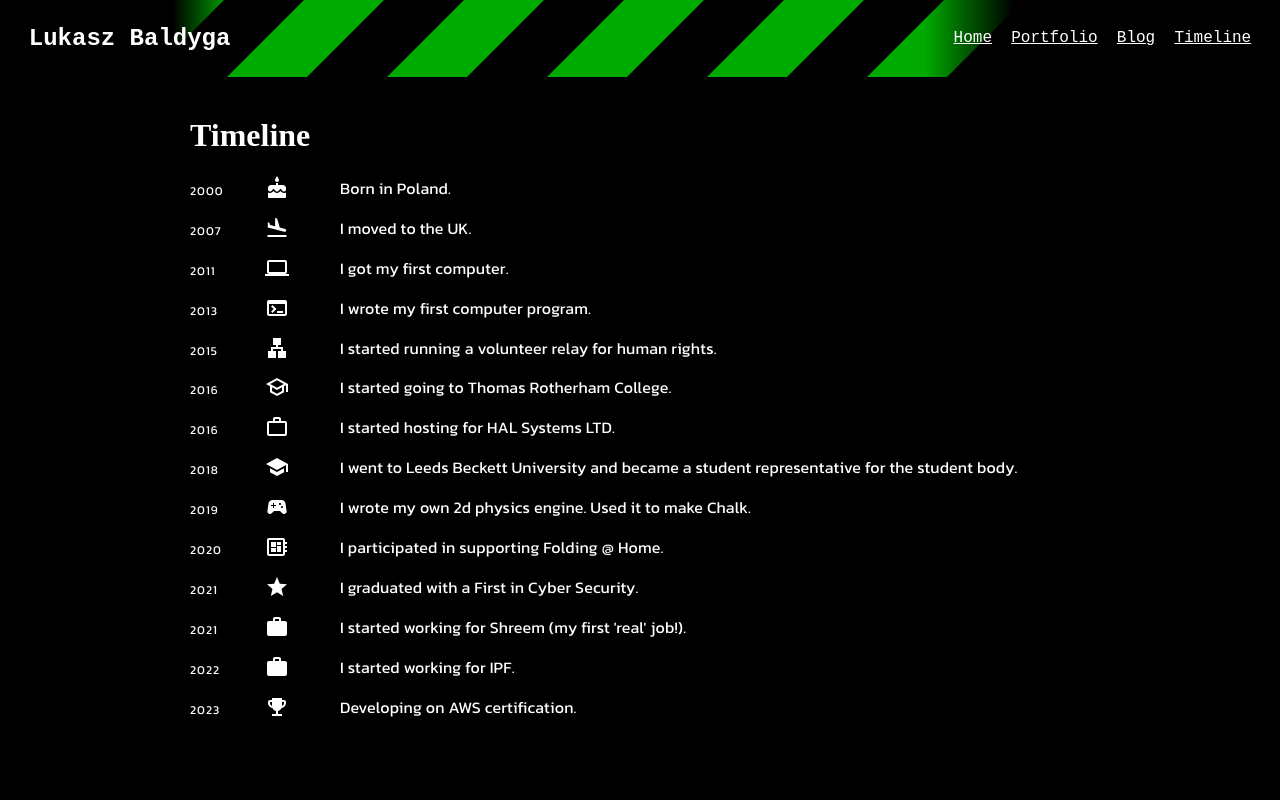
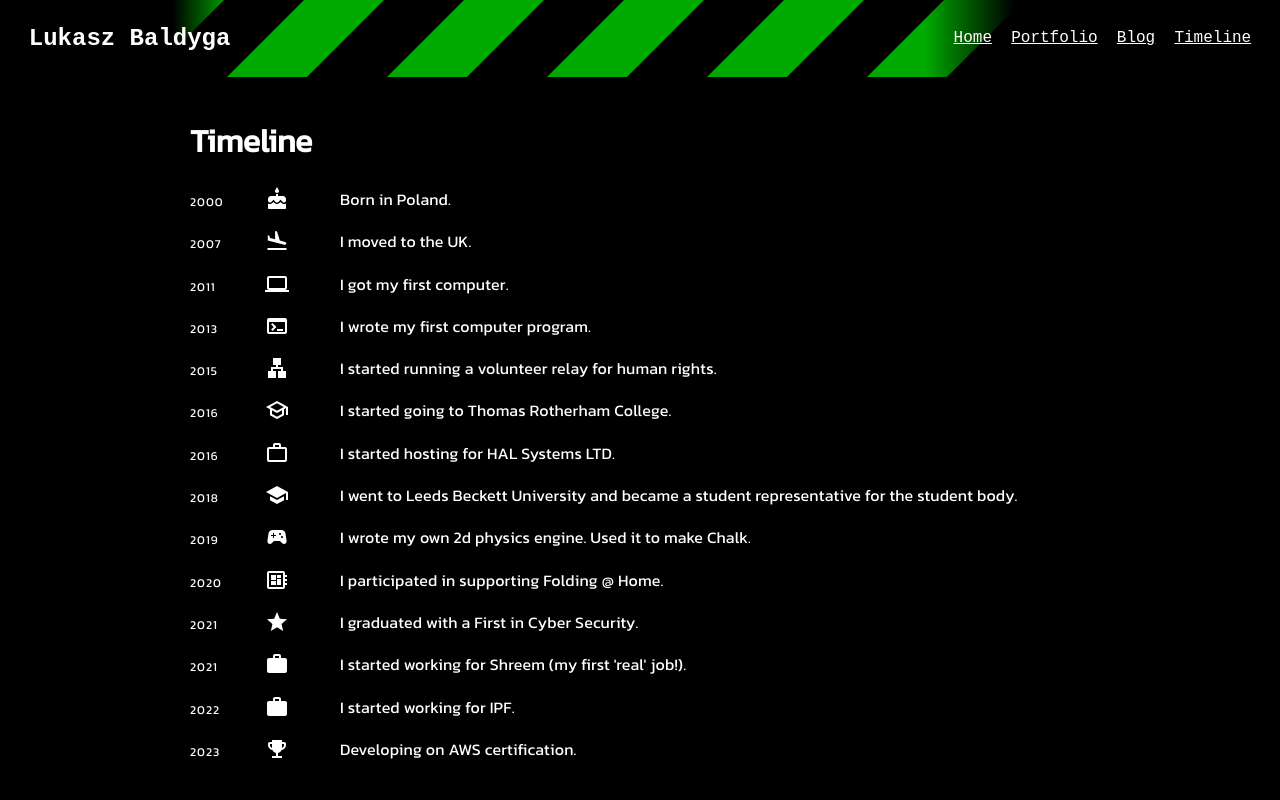
Before and after one commit to Rijndael1998/Website-Neo, a Next.js app: page /timeline in a window 1280 px wide. Shown: the top 800 px of the page. Built offline with nearby package versions, Linux system fonts and the light colour scheme; a web font is replaced by a local one.

Commit message:
added Kanit as default font

```diff
--- a/src/app/layout.tsx
+++ b/src/app/layout.tsx
@@ -56,7 +56,7 @@ export default function RootLayout({
           </Header>
         </header>
         <DarkModeFix>
-          <Container maxWidth="xl" disableGutters>
+          <Container maxWidth="xl" disableGutters sx={{fontFamily: "Kanit"}}>
             {children}
           </Container>
         </DarkModeFix>
```
